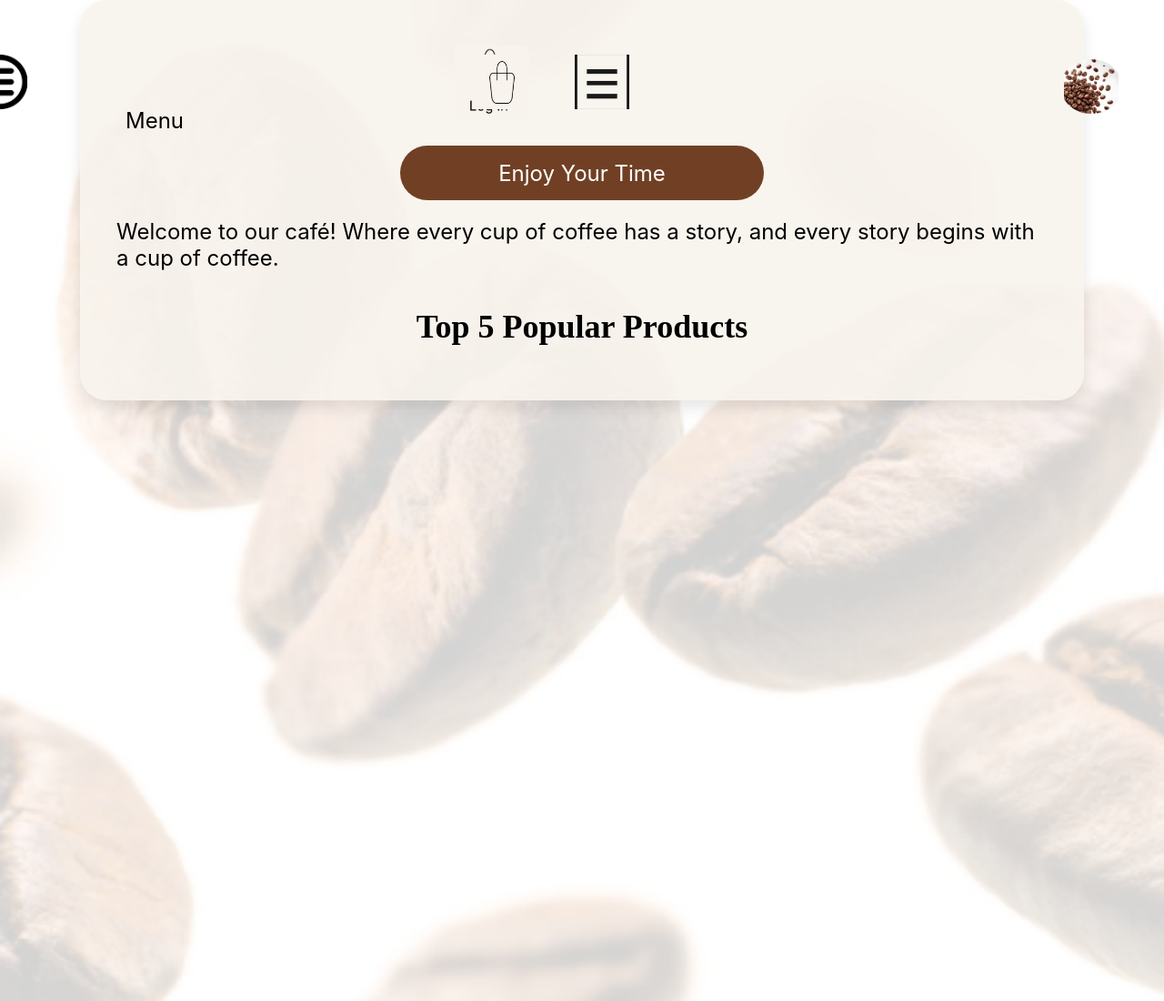
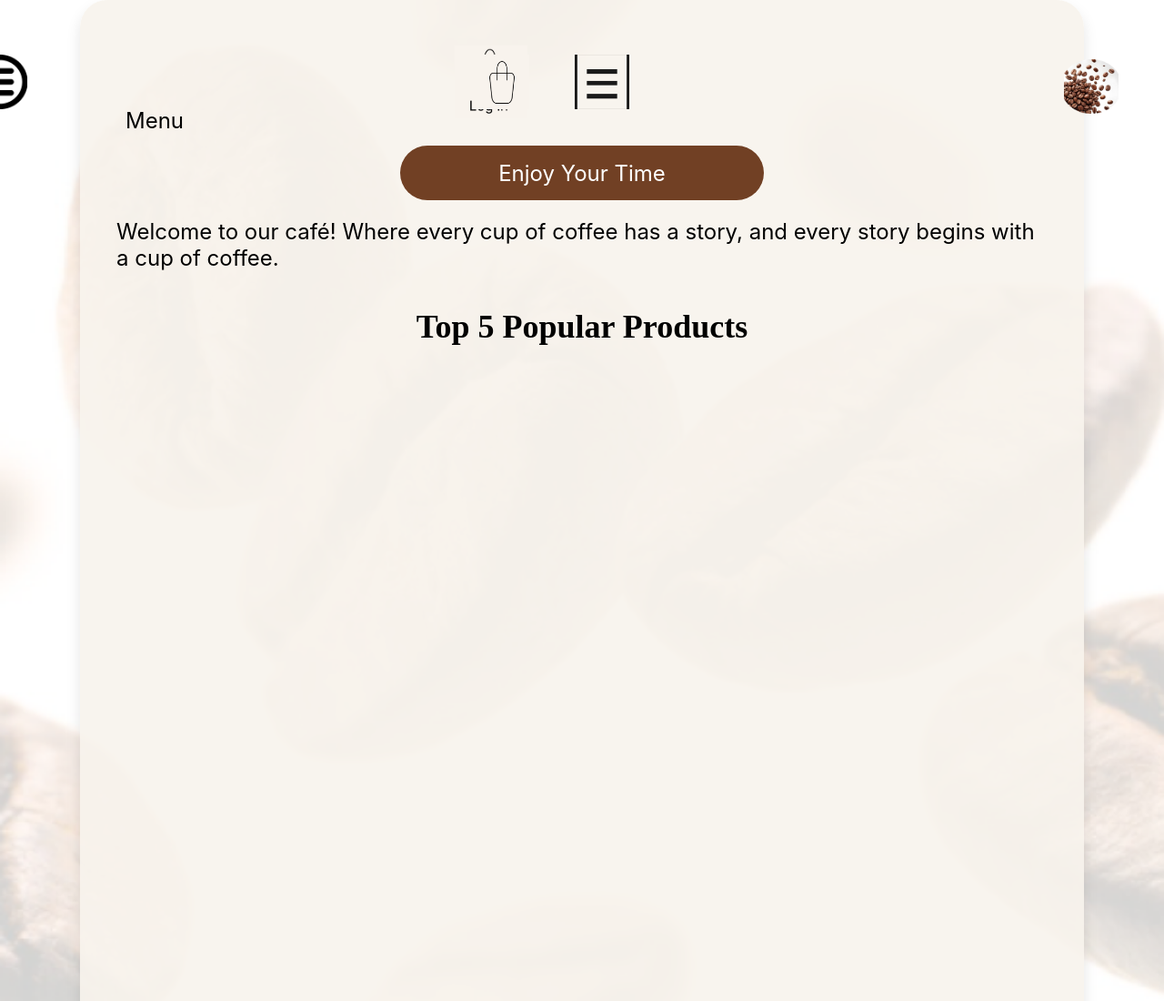
Before and after one commit to tahamoghaddam/CoffeeShop, a Django app: page /HexaCafe/home/ in a window 1280 px wide. Shown: the whole page at 91% size. Run offline with Django 5.2, Linux system fonts and the light colour scheme.

Commit message:
edited home page

```diff
--- a/HexaCafe/static/css/home.css
+++ b/HexaCafe/static/css/home.css
@@ -10,14 +10,8 @@ body, html {
   overflow-x: hidden;
 }
 
-.main-container {
-  position: relative;
-  width: 100%;
-  min-height: 100vh; /* Ensures the main container covers the entire viewport height */
-}
-
   .background {
-  position: fixed;
+    position: absolute; /* Change from fixed to absolute */
     top: 0;
     right: 0;
     bottom: 0;
@@ -25,6 +19,19 @@ body, html {
     background: url('../images/background.png') no-repeat center center fixed;
     background-size: cover;
     z-index: -1; /* Place the background behind everything else */
+  }
+
+  .inner-container {
+    position: relative;
+    width: 80%;
+    max-width: 1200px;
+    margin: 0 auto;
+    padding: 40px;
+    background: rgba(248, 243, 237, 0.9); /* Semi-transparent background */
+    border-radius: 30px;
+    box-shadow: 0 8px 16px rgba(0, 0, 0, 0.1);
+    min-height: 100vh; /* Ensure inner container extends to at least viewport height */
+    padding-bottom: 100px; /* Adjust as necessary to prevent overflow */
   }
 
 .inner-container {
```
Also changed, not shown: HexaCafe/static/images/Mojito.jpg (added), HexaCafe/static/images/slider7.jpg (added). Lines whose indentation alone changed are shown as unchanged.
